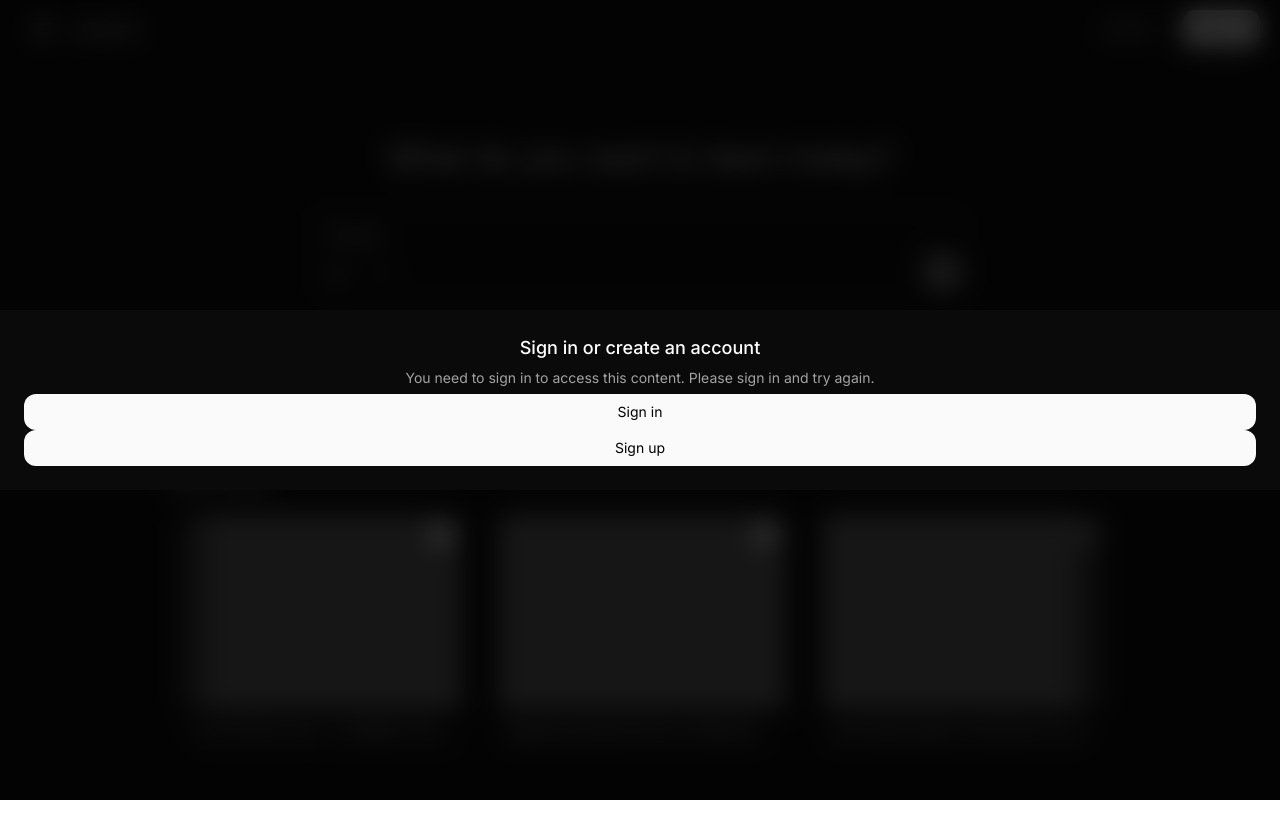
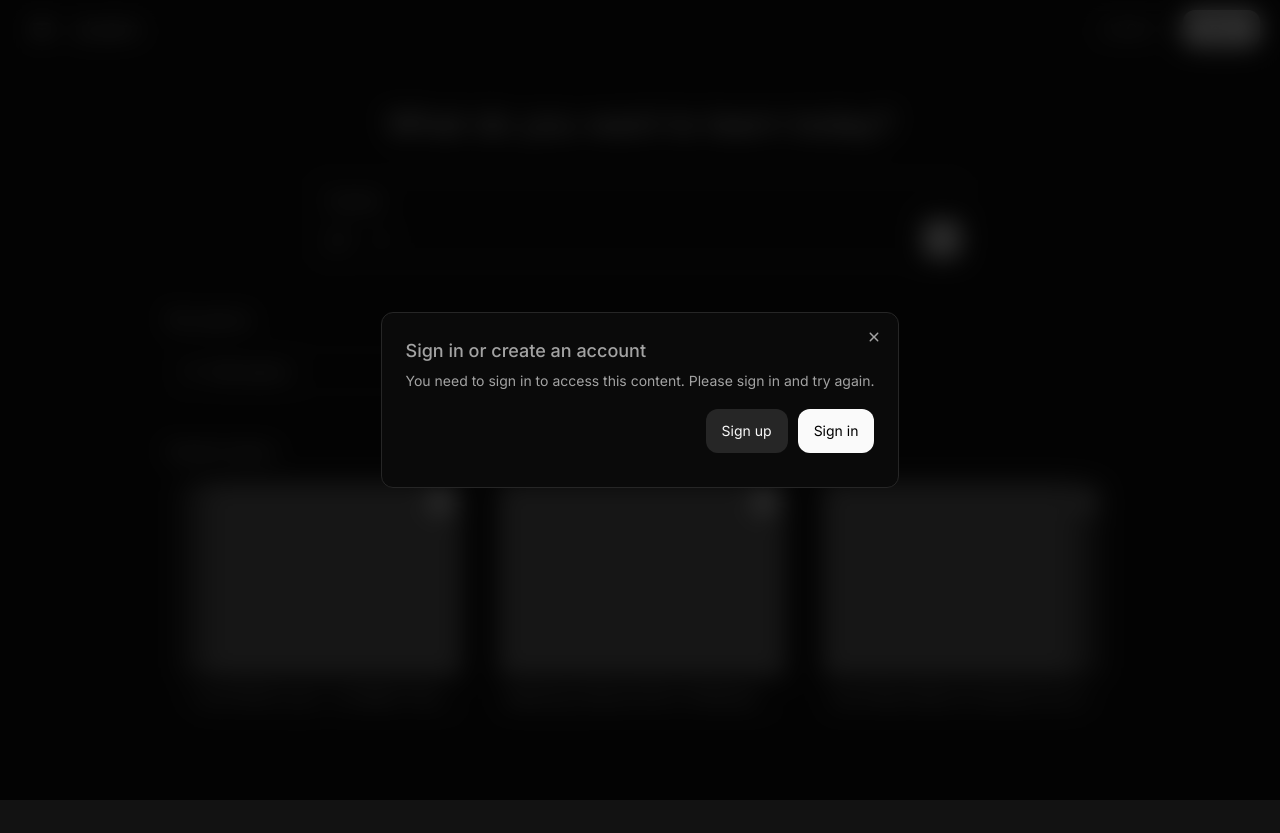
Before and after one commit to MandemGibson/youlearn_clone, a React (Vite) app: page /main in a window 1280 px wide. Both pictures are taken after typing "Sample" into the empty fields and a click on the button "Add space". Before the commit the page ends 800 px from the top, so only its background shows below. Built offline with nearby package versions, Linux system fonts and the light colour scheme.

Commit message:
refactor SigninModal and UploadPage components; enhance modal functionality and input handling

```diff
--- a/src/components/main/SigninModal.tsx
+++ b/src/components/main/SigninModal.tsx
@@ -1,27 +1,41 @@
-const SigninModal = () => {
+import { IoIosClose } from "react-icons/io";
+
+const SigninModal = ({ onClose }: { onClose: () => void }) => {
   return (
     <div
-      className="absolute h-full w-full backdrop-blur-md flex items-center
+      className="fixed inset-0 h-full w-full backdrop-blur-md flex items-center
        justify-center z-50 bg-[#000]/80"
     >
-      <div className="w-full space-y-[6px] bg-[#0a0a0a] p-6 text-center">
-        <h1 className="font-manrope font-medium text-[18px] text-white">
+      <div
+        className="w-full space-y-[6px] bg-[#0a0a0a] p-6 text-center
+      border border-[#262626] sm:max-w-max sm:text-left rounded-[12px] relative"
+      >
+        <IoIosClose
+          onClick={onClose}
+          color="#a3a3a3"
+          size={24}
+          className="absolute right-3 top-3 hover:cursor-pointer"
+        />
+        <h1 className="font-manrope font-medium text-[18px] text-[#a3a3a3]">
           Sign in or create an account
         </h1>
-        <p className="text-[14px] text-[#a3a3a3]">
+        <p className="text-[14px] text-[#a3a3a3] sm:mb-[18px]">
           You need to sign in to access this content. Please sign in and try
           again.
         </p>
-        <div className="flex flex-col w-full">
+        <div
+          className="flex flex-col sm:flex-row-reverse w-full space-y-[12px]
+        items-center sm:space-y-0 sm:justify-start sm:gap-[10px] sm:mb-[10px]"
+        >
           <button
-            className="py-2 px-4 rounded-[0.75rem] bg-[#fafafa]
-          text-sm w-full"
+            className="py-2 px-4 sm:py-3 rounded-[0.75rem] bg-[#fafafa]
+          text-sm w-full sm:max-w-max hover:cursor-pointer"
           >
             Sign in
           </button>
           <button
-            className="py-2 px-4 rounded-[0.75rem] bg-[#fafafa]
-          text-sm w-full"
+            className="py-2 px-4 sm:py-3 rounded-[0.75rem] bg-[#262626]
+          text-sm w-full sm:max-w-max text-[#fafafa] hover:cursor-pointer"
           >
             Sign up
           </button>
--- a/src/pages/main/UploadPage.tsx
+++ b/src/pages/main/UploadPage.tsx
@@ -62,11 +62,21 @@ const UploadPage = () => {
   const [showSideBar, setShowSideBar] = useState(false);
   const [mountSideBar, setMountSideBar] = useState(false);
   const [openModal, setOpenModal] = useState(false);
+  const [inputValue, setInputValue] = useState("");
+
   const user = null;
 
   useEffect(() => {
     if (showSideBar) setMountSideBar(true);
   }, [showSideBar]);
+
+  useEffect(() => {
+    if (openModal) {
+      document.body.style.overflow = "hidden";
+    } else {
+      document.body.style.overflow = "auto";
+    }
+  }, [openModal]);
 
   const handleShowSideBar = () => {
     if (showSideBar) {
@@ -91,7 +101,7 @@ const UploadPage = () => {
         <div
           className="w-full min-h-screen flex flex-col px-6
          items-center justify-center overflow-y-auto gap-[40px]
-         sm:px-[62px] md:px-[168px] relative pt-[100px]
+         sm:px-[62px] md:px-[168px] relative p-[100px]
          transition-all duration-300 ease-in"
         >
           <div className="flex flex-col items-center w-full gap-6">
@@ -104,20 +114,34 @@ const UploadPage = () => {
             >
               <input
                 type="text"
+                value={inputValue}
+                onChange={(e) => setInputValue(e.target.value)}
                 placeholder="Upload file, paste YouTube video, or record a lecture"
                 className="p-2 text-[15px] placeholder:text-[#fafafa90] text-[#fafafa]
                focus:outline-none"
               />
               <div className="flex items-center justify-between">
                 <div className="flex space-x-[8px]">
-                  <button className="p-2">
+                  <button
+                    className="p-2 hover:bg-[#fafafa80]/20 rounded-lg transition
+                  hover:cursor-pointer"
+                  >
                     <FaPaperclip size={20} />
                   </button>
-                  <button className="p-2">
+                  <button
+                    className="p-2 hover:bg-[#fafafa80]/20 rounded-lg transition
+                  hover:cursor-pointer"
+                  >
                     <PiWaveform size={20} />
                   </button>
                 </div>
-                <button className="p-2 bg-[#fafafa80] rounded-lg">
+                <button
+                  className={`p-2 ${
+                    inputValue == ""
+                      ? "bg-[#fafafa80]"
+                      : "bg-[#fafafa] hover:cursor-pointer"
+                  } rounded-lg`}
+                >
                   <IoArrowForward size={20} color="black" />
                 </button>
               </div>
@@ -156,7 +180,7 @@ const UploadPage = () => {
           </div>
         </div>
       </div>
-      {openModal && <SigninModal />}
+      {openModal && <SigninModal onClose={() => setOpenModal(false)} />}
     </main>
   );
 };
```
